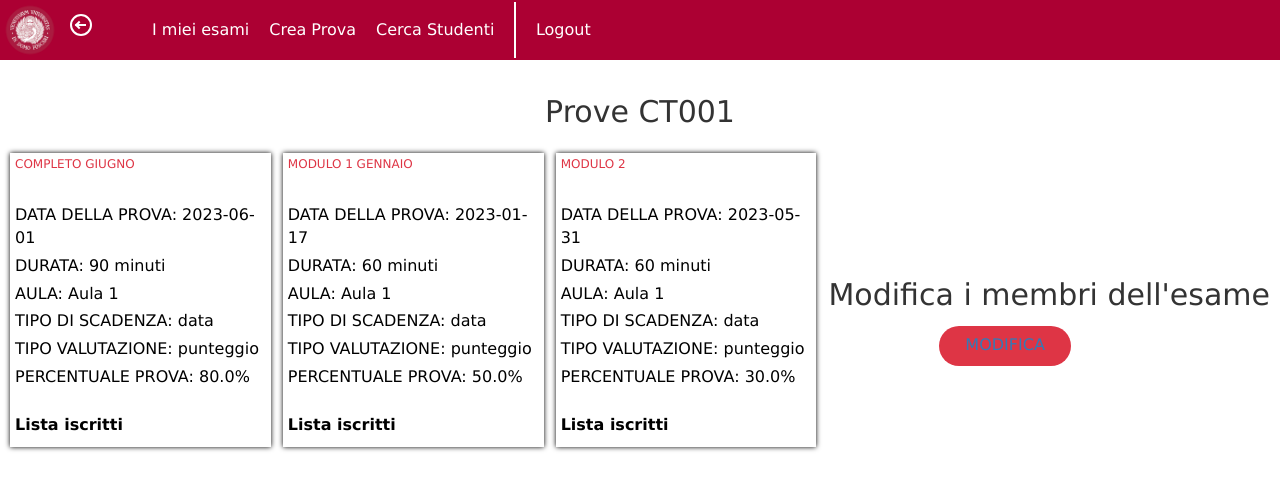
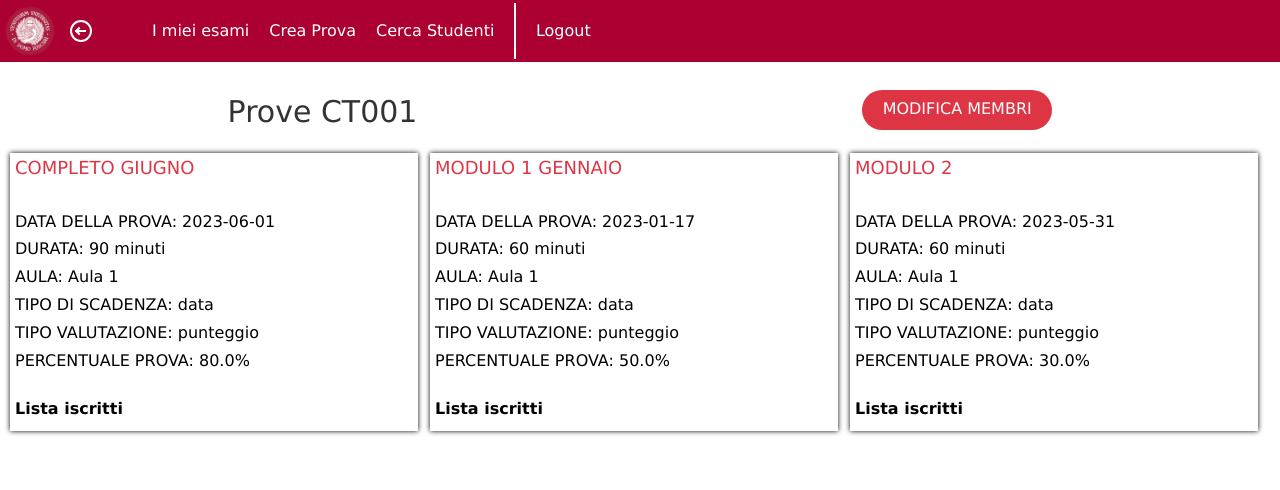
Before and after one commit to LucaBiscotti/ProgettoBasi, a Flask app: page /exam/1 in a window 1280 px wide. Shown: the top 490 px of the page. Run offline with Flask 3, Linux system fonts and the light colour scheme; a user stored in the database is signed in; some libraries are stand-ins or nearby versions.

Commit message:
final push

```diff
--- a/app/routes.py
+++ b/app/routes.py
@@ -192,26 +192,19 @@ def student_exam(id):
     studenti = []
     lista_ordinata = sorted(lista, key=lambda x: x.Studenti.matricola)  # Ordina per matricola
     for matricola, group in groupby(lista_ordinata, key=lambda x: x.Studenti.matricola):  # Raggruppa per matricola
-        print("LOL")
         voto = [0] * len(prove)
         sos = [0] * len(prove)  # Crea una lista di zeri per le prove
         for row in group:
-            print(row)
             for i, prova in enumerate(prove):
-                print(i)
                 test = 0
                 if row.id_prova == prova.id:
                     sos[i] = 1
                     test = 1
-                    print("Trovato")
                 if row.voto is not None and test == 1:
                     voto[i] = row.voto
-                    print("trovato " + row.voto)
                 else:
                     if(voto[i] == 0):
                         voto[i] = "Non sostenuto"
-                    print(row.voto)
-                print(voto)
 
         studenti.append({
             'studente': row.Studenti,
@@ -333,7 +326,7 @@ def student(id):
 
     esami_iscritto = Esami.query \
         .join(Prove, ListaIscritti) \
-        .filter(Prove.id_esame == Esami.id, ListaIscritti.id_prova == Prove.id, Esami.id.notin_([esame.Esami.id for esame in esami_sostenuti])) \
+        .filter(Prove.id_esame == Esami.id, ListaIscritti.iscritto == studente, ListaIscritti.id_prova == Prove.id, Esami.id.notin_([esame.Esami.id for esame in esami_sostenuti])) \
         .all()
 
     return render_template('student.html', mat = id, esami = esami_sostenuti, esamini = esami_iscritto)
--- a/app/static/css/style.css
+++ b/app/static/css/style.css
@@ -1,3 +1,4 @@
+/* pagina generale */
 * {
     margin: 0;
     padding: 0;
@@ -10,10 +11,10 @@ body {
     display: flex;
 }
 
+
 .title {
     margin: 5px;
 }
-
 
 .content {
     margin: 5px;
@@ -26,6 +27,7 @@ body {
 
 }
 
+/*pagina: exam.html */
 .student {
     color: black;
     text-decoration: none;
@@ -37,16 +39,20 @@ body {
     box-shadow: 0px 0px 5px black;
 }
 
-.student a:hover, .student .link a:hover {
-    text-decoration: underline;
-    color: black;
+.student a:hover {
+    text-decoration: underline #de3545;
+
+}
+
+.student .link a:hover {
+    text-decoration: underline black;
 }
 
 .student p {
     margin: 5px;
 }
 
-.student h6 {
+.student h4 {
     color: #de3545;
     text-transform: uppercase;
     margin: 5px;
@@ -61,7 +67,7 @@ body {
     color: black;
 }
 
-
+/* navbar */
 img {
     display: flex;
     height: 60px;
@@ -69,7 +75,7 @@ img {
     position: relative;
 }
 
-nav {
+.nav {
     margin: 0;
     padding: 0;
     width: 100%;
@@ -87,7 +93,7 @@ nav {
     background-color: white;
   }
 
-nav a {
+.nav a {
     position: relative;
     text-decoration: none;
     color: white;
@@ -95,22 +101,27 @@ nav a {
     padding: 10px;
 }
 
-nav a:hover {
+.nav a:hover {
     text-decoration: underline;
 }
 
-nav p {
+.nav p {
     color: white;
     font-weight: bold;
+    padding-top: 10px;
     padding-right: 40px;
 }
 
+/* titoli */
 .content h1 {
+    display: flex;
+    justify-content: center;
     text-align: center;
-    padding: 70px 0 10px 0;
+    padding: 70px 0 10px 0px;
     font-size: 30px;
 }
 
+/* pagine di inserimento esami e prove*/
 form {
     width: 500px;
     padding: 15px;
@@ -142,7 +153,6 @@ form p button {
     cursor: default;
     color: white;
     text-transform: uppercase;
-    width: 30%;
     height: 40px;
     margin-top: 30px;
     padding: 7px;
@@ -165,7 +175,6 @@ div button {
     width: 30%;
     height: 40px;
     margin-top: 1%;
-    margin-left: 25%;
     padding: 7px;
     outline: none;
     border: none;
@@ -189,6 +198,7 @@ div h2{
     padding-left: 7px;
 }
 
+/* tabella degli studenti */
 table {
     border-collapse: collapse;
     width: 100%;
@@ -213,6 +223,7 @@ table tr:nth-child(even){
     background-color: #f2f2f2;
 }
 
+/* freccia indietro */
 .gg-arrow-left-o {
     box-sizing: border-box;
     position: relative;
@@ -221,7 +232,7 @@ table tr:nth-child(even){
     height: 22px;
     border: 2px solid;
     transform: scale(var(--ggs,1));
-    border-radius: 22px
+    border-radius: 22px;
 }
 .gg-arrow-left-o::after,
 .gg-arrow-left-o::before {
@@ -229,7 +240,7 @@ table tr:nth-child(even){
     display: block;
     box-sizing: border-box;
     position: absolute;
-    left: 4px
+    left: 4px;
 }
 .gg-arrow-left-o::after {
     width: 6px;
@@ -237,11 +248,24 @@ table tr:nth-child(even){
     border-bottom: 2px solid;
     border-left: 2px solid;
     transform: rotate(45deg);
-    bottom: 6px
+    bottom: 6px;
 }
 .gg-arrow-left-o::before {
     width: 10px;
     height: 2px;
     bottom: 8px;
-    background: currentColor
+    background: currentColor;
 }
+
+/* bottone modifica membri */
+.button-edit {
+    padding: 70px 0 10px 0;
+    width: 50%;
+    display: flex;
+    justify-content: flex-end;
+}
+
+.button-edit a {
+    color: white;
+    text-decoration: none;
+}
--- a/app/templates/base.html
+++ b/app/templates/base.html
@@ -17,7 +17,7 @@
 
 </head>
 <body>
-    <nav>
+    <nav class="nav">
         <img src="/static/img/logo.png" alt="logo">
         <p>{% block name %} {% endblock %}</p>
         <a href="{{ url_for('routes.index') }}">I miei esami</a>
--- a/app/templates/create.html
+++ b/app/templates/create.html
@@ -41,9 +41,9 @@
         <p>
             <button type="submit">Crea</button>
             <button type="reset">Reset</button>
-            <button type="button">
-                <a href="{{url_for('routes.index')}}">Chiudi</a>
-            </button>
+            <a href="{{url_for('routes.index')}}" style="color: white; text-decoration: none;">
+                <button type="button"> Chiudi </button>
+            </a>
         </p>
     </form>
 
--- a/app/templates/create_prova.html
+++ b/app/templates/create_prova.html
@@ -57,9 +57,9 @@
         <p>
             <button type="submit">Crea</button>
             <button type="reset">Reset</button>
-            <button type="button">
-                <a href="{{url_for('routes.exam', esame_id=id)}}">Chiudi</a>
-            </button>
+            <a href="{{url_for('routes.exam', esame_id=id)}}" style="color: white; text-decoration: none;">
+                <button type="button"> Chiudi </button>
+            </a>
         </p>
     </form>
 
--- a/app/templates/edit_profs.html
+++ b/app/templates/edit_profs.html
@@ -26,11 +26,11 @@
                         <td><p>{{ doc.Docenti.email }}</p></td>
                         <td><p>{{ doc.ruolo.value }}</p></td>
                         <td>{% if doc.ruolo.value == "PRESIDENTE" %}
-                                <button type="button" class="btn btn-primary" disabled>
+                                <button type="button" class="btn btn-primary" disabled style="width: fit-content;">
                                     Rimuovi
                                 </button>
                             {% else %}
-                                <button type="button" onclick="showConfirmation('{{ doc.Docenti.id }}')" class="btn btn-primary">
+                                <button type="button" onclick="showConfirmation('{{ doc.Docenti.id }}')" class="btn btn-primary" style="width: fit-content;">
                                     Rimuovi
                                 </button>
                             {% endif %}
@@ -54,7 +54,7 @@
                 title: 'Conferma rimozione docente',
                 text: 'Confermi di voler rimuovere il docente?',
                 showCancelButton: true,
-                confirmButtonText: 'Conferma',
+                confirmButtonText: 'Rimuovi',
                 cancelButtonText: 'Annulla'
             }).then((result) => {
                 if (result.isConfirmed) {
--- a/app/templates/exam.html
+++ b/app/templates/exam.html
@@ -12,18 +12,22 @@
 
 {% block content %}
 
+<h1>{% block title %} Prove {{ esame.codice_corso }} {% endblock %}</h1>
+<div class="button-edit">
+    <!--<h2>Modifica i membri dell'esame</h2>-->
+    <button type="button">
+        <a href="{{url_for('routes.edit_profs', esame_id=esame.id)}}">Modifica Membri</a>
+    </button>
+</div>
 
-
-
-<h1>{% block title %} Prove {{ esame.codice_corso }} {% endblock %}</h1>
 <input type="hidden" id="error-value" value="{{ error }}">
 <div class="content">
     {% for prova in prove %}
         <div class="student">
             <a href="{{url_for('routes.edit_prova', id=prova.id)}}" class="student">
-                <h6>{{ prova.titolo }}</h6>
+                <h4 title="clicca per modificare">{{ prova.titolo }}</h4>
             </a>
-            <p class="name">DATA DELLA PROVA: {{ prova.data_inizio }} </p>
+            <p>DATA DELLA PROVA: {{ prova.data_inizio }} </p>
             <p>DURATA: {{ prova.durata }} minuti</p>
             <p>AULA: {{ prova.aula }}</p>
             <p>TIPO DI SCADENZA: {{ prova.tipo_scadenza.name }}</p>
@@ -35,12 +39,7 @@
         </div>
     {% endfor %}
 
-    <div>
-        <h2>Modifica i membri dell'esame</h2>
-        <button type="button">
-            <a href="{{url_for('routes.edit_profs', esame_id=esame.id)}}">Modifica</a>
-        </button>
-    </div>
+
 </div>
 
 <script src="https://cdn.jsdelivr.net/npm/sweetalert2@11.0.20/dist/sweetalert2.min.js"></script>
@@ -62,6 +61,4 @@
     flashing();
 </script>
 
-
-
 {% endblock %}
--- a/app/templates/index.html
+++ b/app/templates/index.html
@@ -14,7 +14,7 @@
     {% for corso in corsi %}
             <div class="student">
                 <a href="{{url_for('routes.exam', esame_id=corso.Esami.id)}}" class="student">
-                    <h6 class="name">{{ corso.Esami.codice_corso }}: {{ corso.titolo }}</h6>
+                    <h4>{{ corso.Esami.codice_corso }}: {{ corso.titolo }}</h4>
                 </a>
                 <p> ANNO ACCADEMICO: {{ corso.Esami.anno_accademico }}</p>
                 <div class="link">
--- a/app/templates/student_exam.html
+++ b/app/templates/student_exam.html
@@ -32,7 +32,7 @@
                 <td><p>
                     <!-- Da sistemare il controllo sul voto -->
                     {% if studente['totale'] == none %}
-                        <button type="button" class="btn btn-primary" data-toggle="modal" data-target="#exampleModalLong" data-matricola="{{ studente['studente'].matricola }}">
+                        <button type="button" class="btn btn-primary" data-toggle="modal" data-target="#exampleModalLong" data-matricola="{{ studente['studente'].matricola }}" style="width: fit-content;">
                             Verbalizza
                         </button>
                     {% else %}
--- a/app/templates/student_prove.html
+++ b/app/templates/student_prove.html
@@ -27,7 +27,7 @@
             <td><p>{{ studente.Studenti.email }}</p></td>
             <td><p>{{ studente.data_scadenza }}</p></td>
             <td>{% if studente.voto is none %}
-                <button type="button" class="btn btn-primary" data-toggle="modal" data-target="#exampleModalLong" data-matricola="{{ studente.Studenti.matricola }}">
+                <button type="button" class="btn btn-primary" data-toggle="modal" data-target="#exampleModalLong" data-matricola="{{ studente.Studenti.matricola }}" style="width: fit-content;">
                     Inserisci voto
                 </button>
             {% else %}
@@ -36,8 +36,10 @@
             </td>
             <td>{% if studente.accettato is none %}
                     In attesa
+                {% elif studente.accettato %}
+                    Si
                 {% else %}
-                    {{ studente.accettato }}
+                    No
                 {% endif %}
             </td>
         </tr>
```
Also changed, not shown: app/templates/add_profs.html (+4 -4 lines), app/templates/edit_prova.html (+7 -5 lines), app/templates/students.html (+11 -5 lines), app/database.db, 2 other files.
